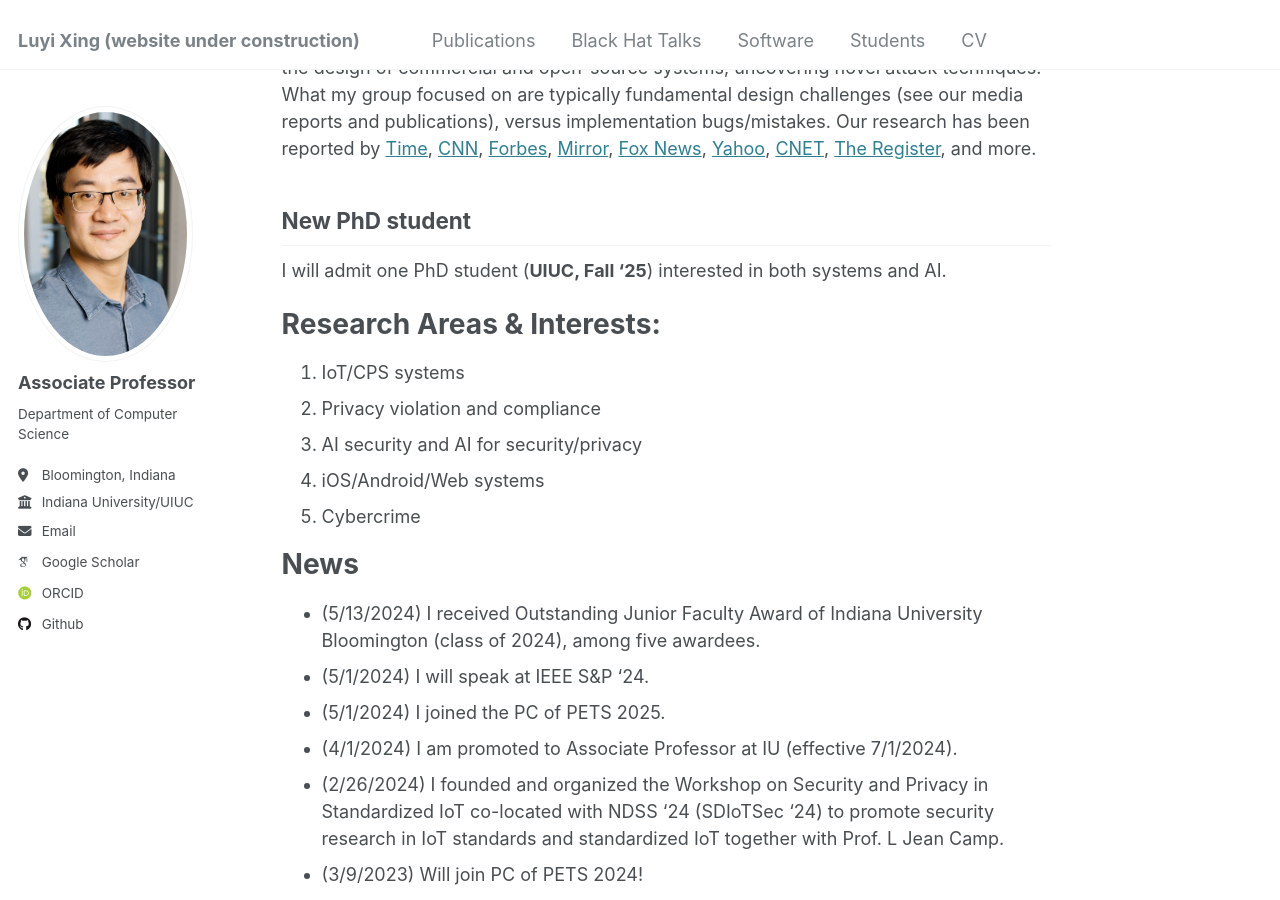
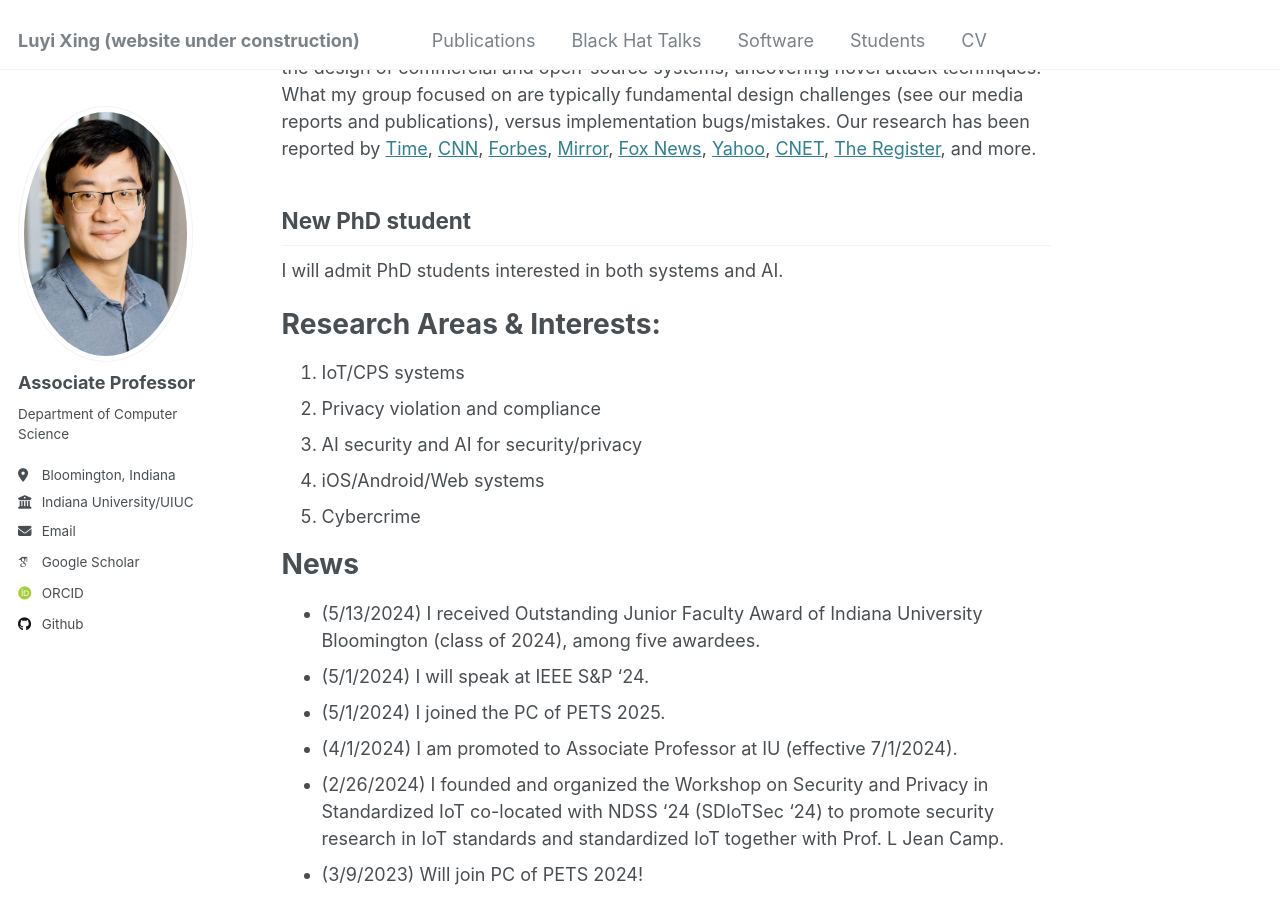
Before and after one commit to luyixing/luyixing.github.io, a Jekyll site: the page built from _pages/about.md, in a window 1280 px wide and 900 px high, scrolled down 620 px. Built offline with Jekyll 4.4.1, drawn with Linux system fonts in a browser that asks for light colours; some web fonts are replaced.

Commit message:
Update about.md

```diff
--- a/_pages/about.md
+++ b/_pages/about.md
@@ -19,7 +19,7 @@ Research I led has significantly and extensively changed security design (access
 
 New PhD student
 ------
-I will admit one PhD student (**UIUC, Fall '25**) interested in both systems and AI.
+I will admit PhD students interested in both systems and AI.
 
 Research Areas & Interests:
 ======
```
